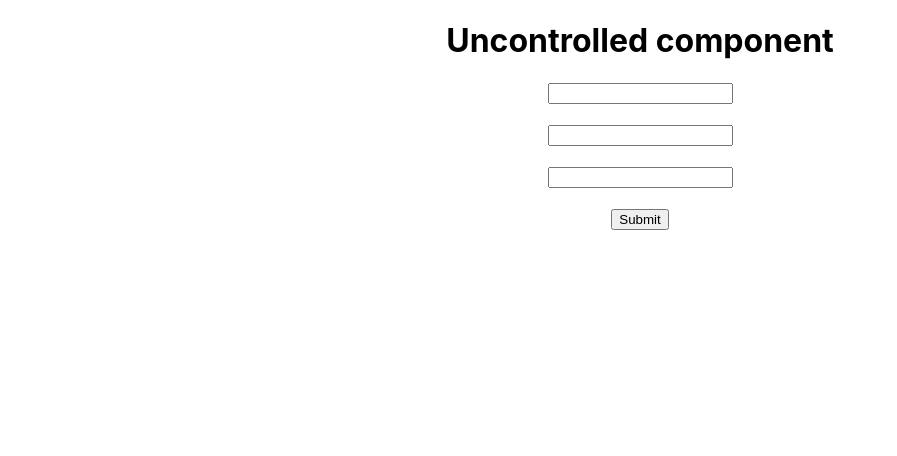
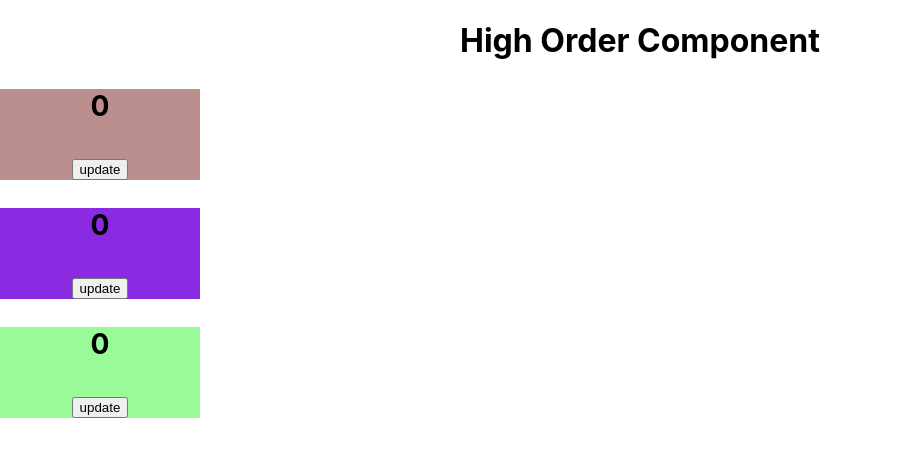
Before and after one commit to rolitiwari1234/React-1, a React (Create React App) app in the folder my-app/: page / in a window 1280 px wide. Shown: the top 456 px of the page, without its empty margins (0-897 px from the left). Built offline with nearby package versions, Linux system fonts and the light colour scheme.

Commit message:
High Order Component

```diff
--- a/my-app/src/App.js
+++ b/my-app/src/App.js
@@ -1,31 +1,38 @@
-import React, { useRef } from 'react'
+import React, { useRef ,useState} from 'react'
 import './App.css';
 
 
 function App(){
-    let inputRef = useRef(null)
-    let inputRef2 = useRef(null)
 
-    function submitForm(e){
 
-      console.warn("input field  1 value :",inputRef.current.value)
-      console.warn("input field 2 in value :",inputRef2.current.value)
-      let input3 = document.getElementById("input3").value
-      console.warn("input field  3 value :",input3)
-    }
     return (
       <div className="App">
-       <h1>Uncontrolled component</h1>
-      <form onSubmit = {submitForm}>
-        <input ref = {inputRef} type = "text" /><br/><br/>
-        <input ref = {inputRef2} type = "text" /><br/><br/>
-        <input id = "input3" type = "text"/><br/><br/>
-
-        <button>Submit</button>
-        </form>
+       <h1>High Order Component</h1>
+      <HOCRed cmp = {Counter} />
+      <HOCGreen cmp = {Counter}/>
+      <HOCBlue cmp = {Counter}/>
       </div>
     )
     }
+    function HOCRed(props)
+    {
+      return <h2 style ={{backgroundColor:'rosybrown',width:"200px"}}><props.cmp/></h2>
+    }
+    function HOCGreen(props)
+    {
+      return<h2 style = {{backgroundColor:'blueviolet',width:"200px"}}><props.cmp/></h2>
+    }
+    function HOCBlue(props)
+    {
+      return<h2 style = {{backgroundColor:'palegreen',width:'200px'}}><props.cmp/></h2>
+    }
+    function Counter(){
+      const[count,setCount] = useState(0)
+      return<div>
+        <h3>{count}</h3>
+        <button onClick={()=>setCount(count+1)}>update</button>
+      </div>
 
+    }
 
 export default App;
```
